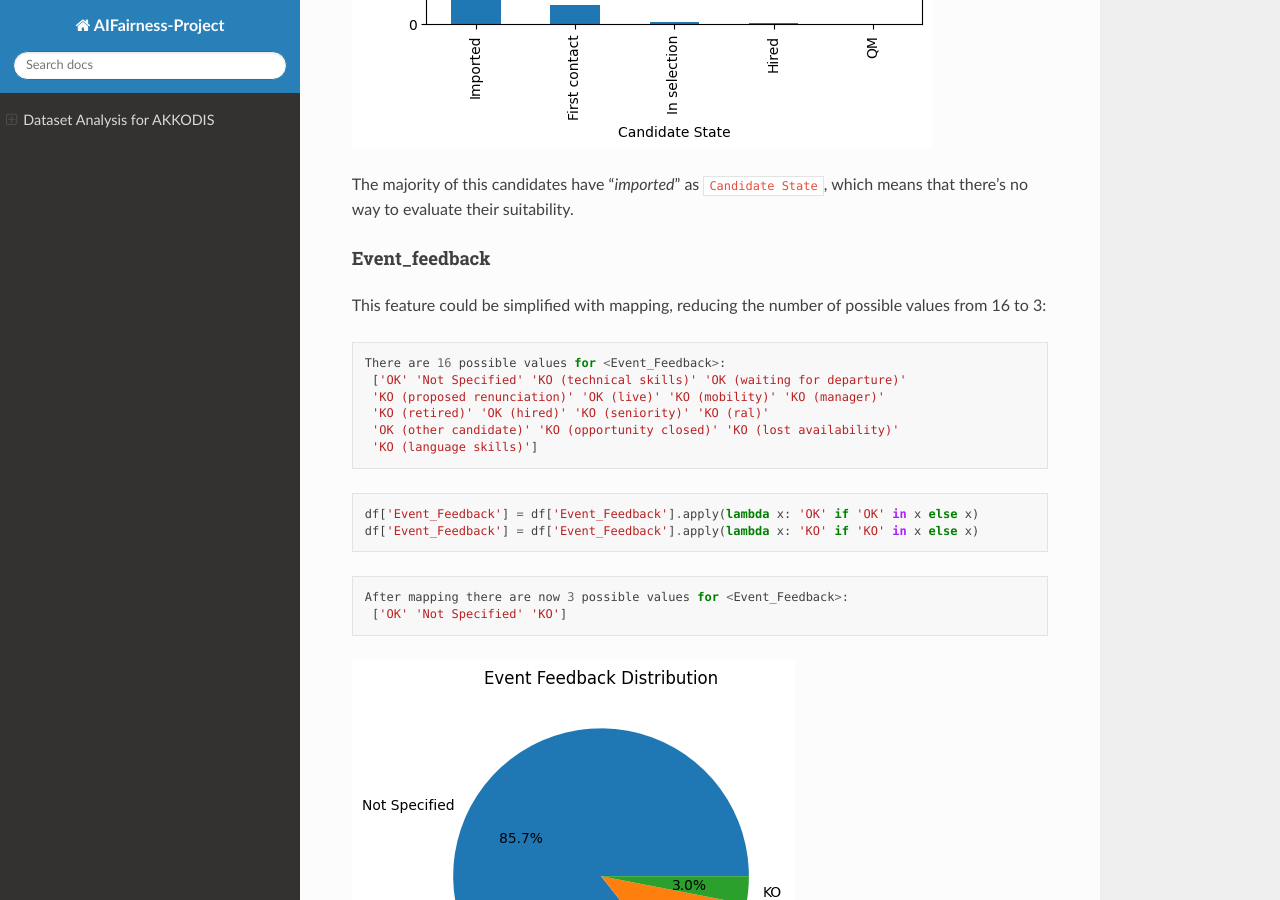
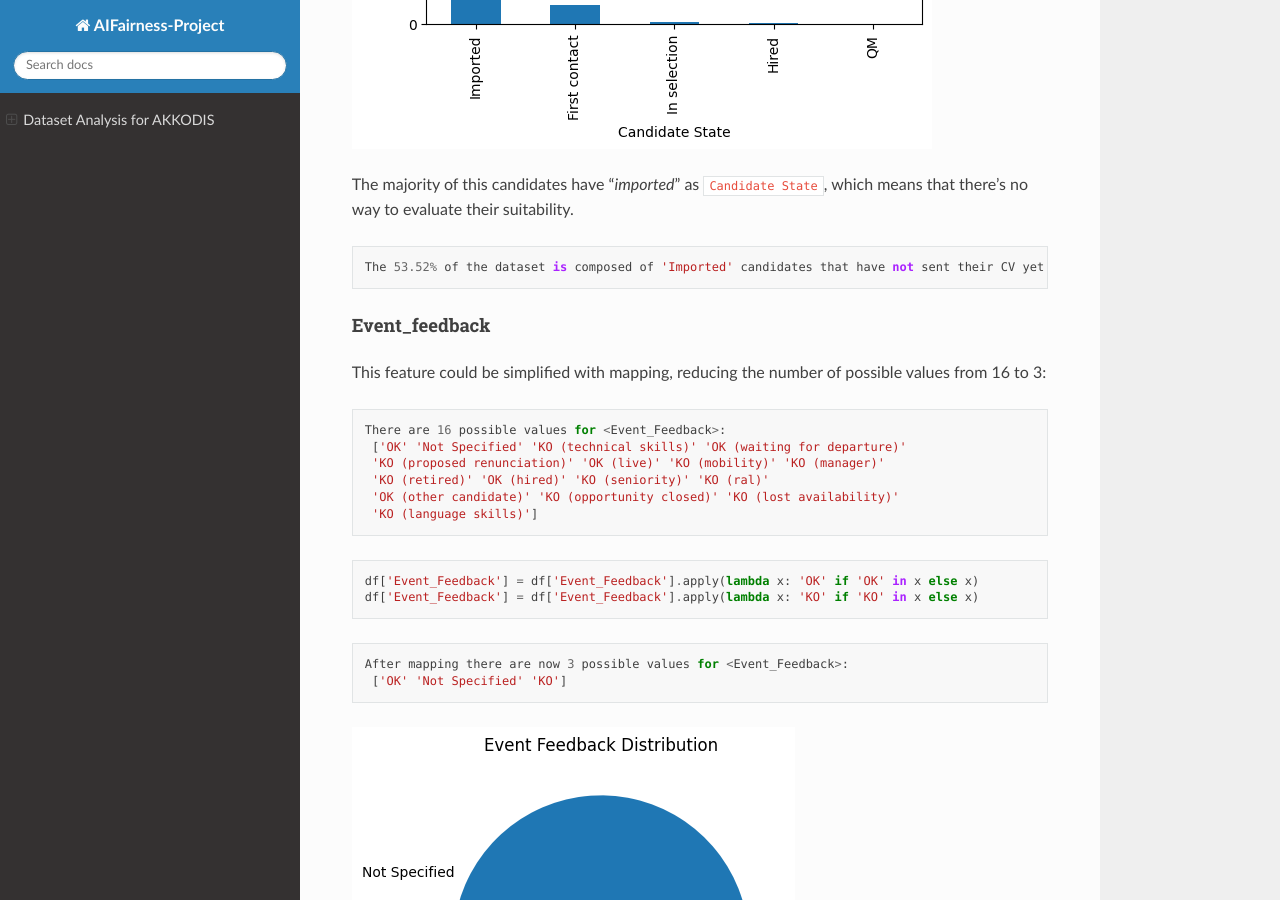
Before and after one commit to giulia-vivarelli/AIFairness-Project, a Sphinx documentation site: the page built from docs/source/index.rst, in a window 1280 px wide and 900 px high, scrolled down 18138 px. Built offline with Sphinx 7.4.7 and the Read the Docs theme 3.1.0, drawn with Linux system fonts in a browser that asks for light colours.

Commit message:
Update index.rst

```diff
--- a/docs/source/index.rst
+++ b/docs/source/index.rst
@@ -1147,6 +1147,9 @@ whether they are eligible or not for the position. The distribution of ``Candida
 
 The majority of this candidates have "*imported*" as ``Candidate State``, which means that there's no way to evaluate their suitability.
 
+.. parsed-literal::
+    The 53.52% of the dataset is composed of 'Imported' candidates that have not sent their CV yet
+
 **Event_feedback**
 ^^^^^^^^^^^^^^^^^^
 
```
